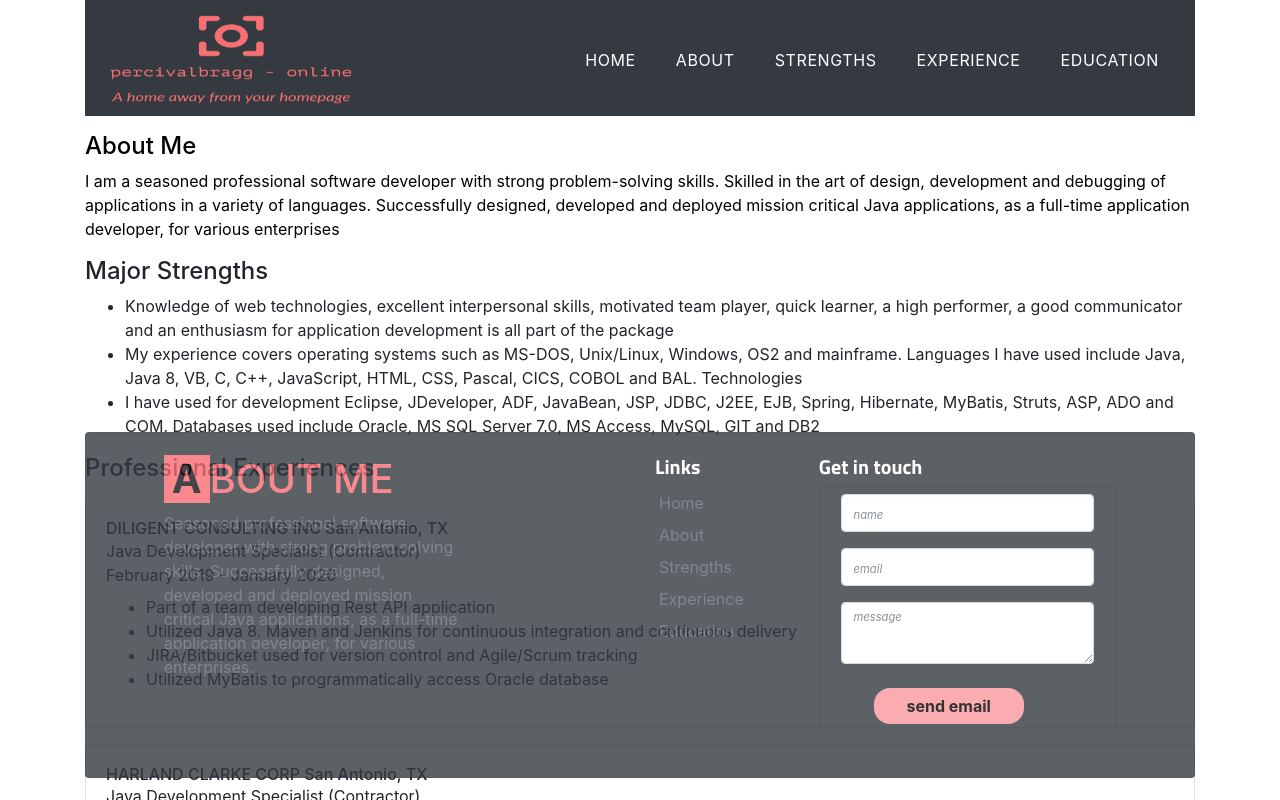
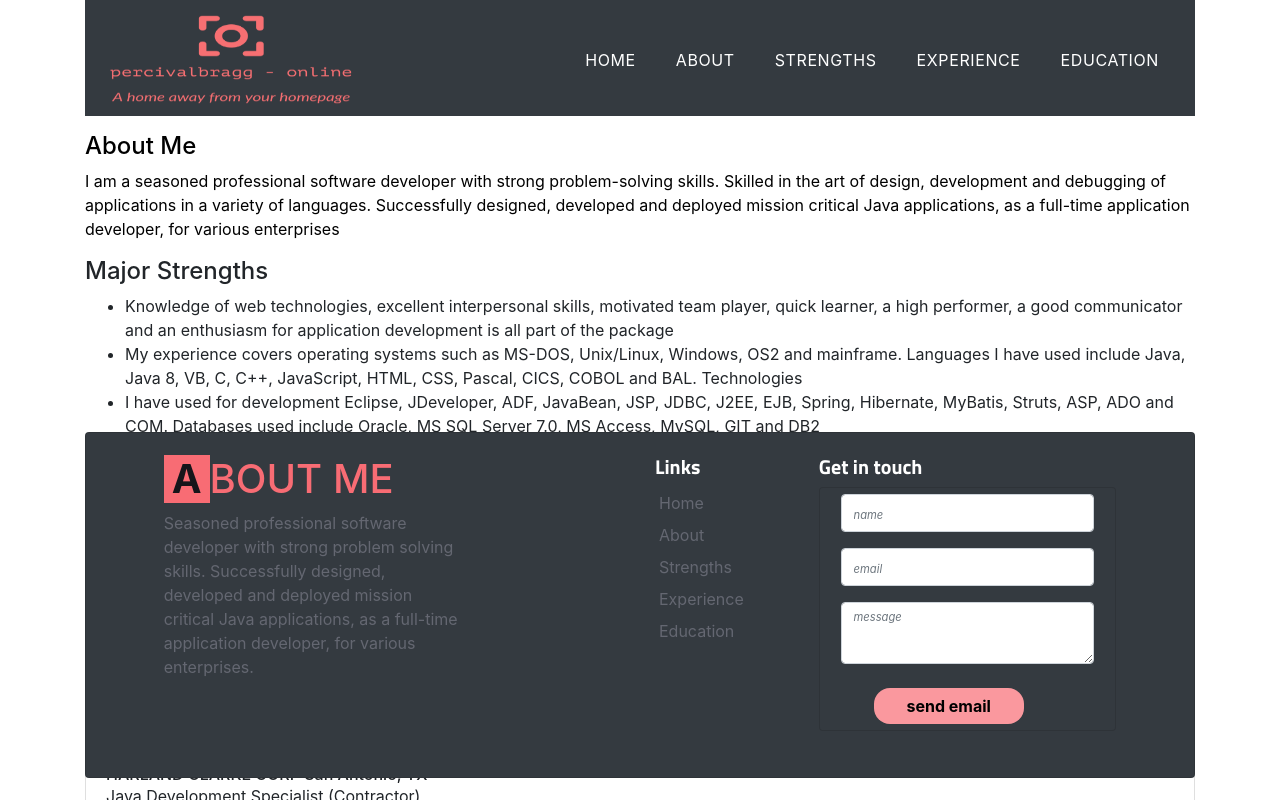
Before and after one commit to percivalbragg/angular-portfolio-project, an Angular app: page / in a window 1280 px wide. Shown: the top 800 px of the page. Built offline with nearby package versions, Linux system fonts and the light colour scheme.

Commit message:
changed footer opacity to 1

```diff
--- a/src/app/footer/footer.component.css
+++ b/src/app/footer/footer.component.css
@@ -1,7 +1,7 @@
 @import url("https://fonts.googleapis.com/css2?family=Titillium+Web:wght@700&display=swap");
 
 .container {
-  opacity: 0.8;
+  opacity: 1;
 }
 
 .footer {
```
